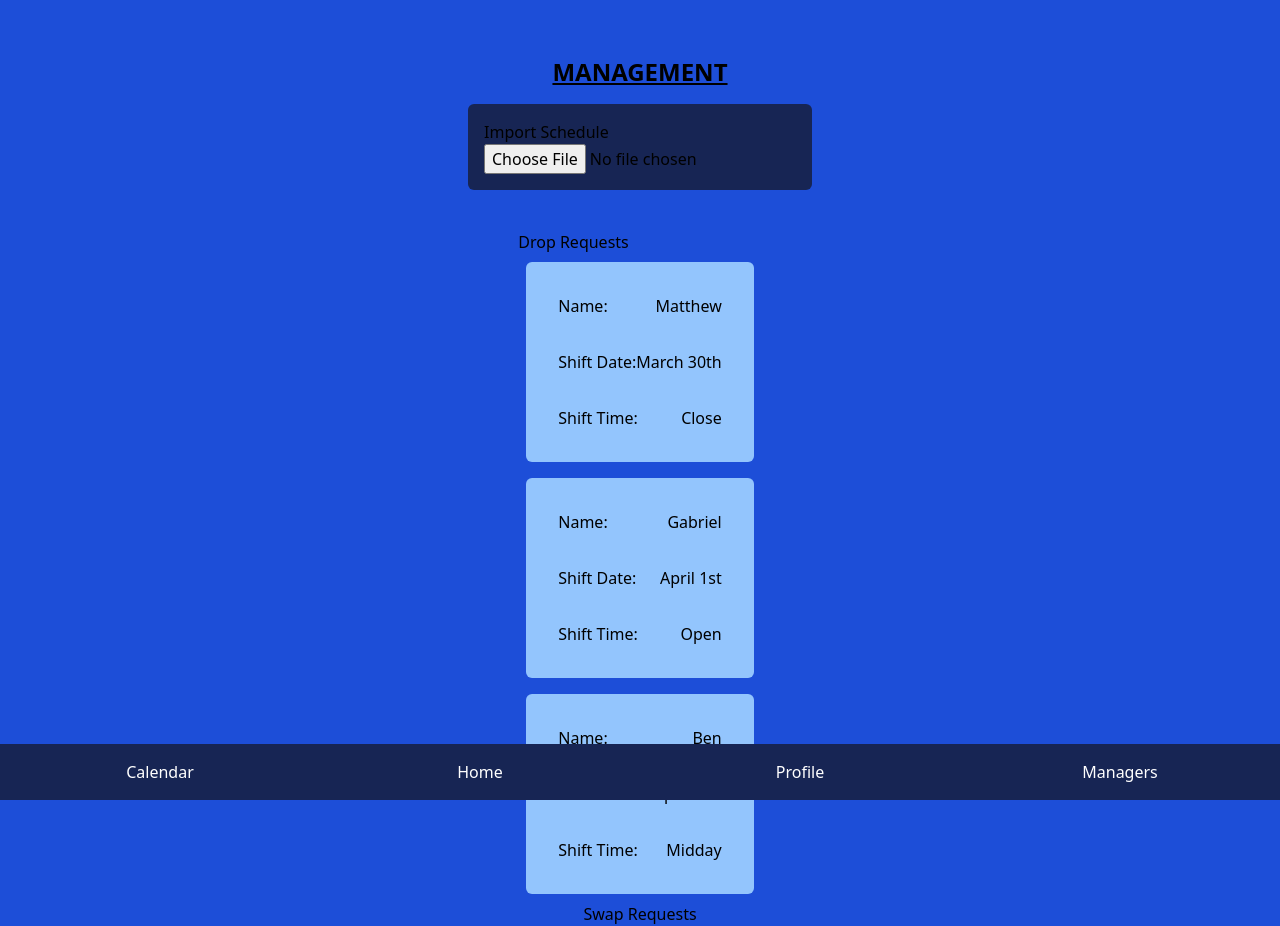
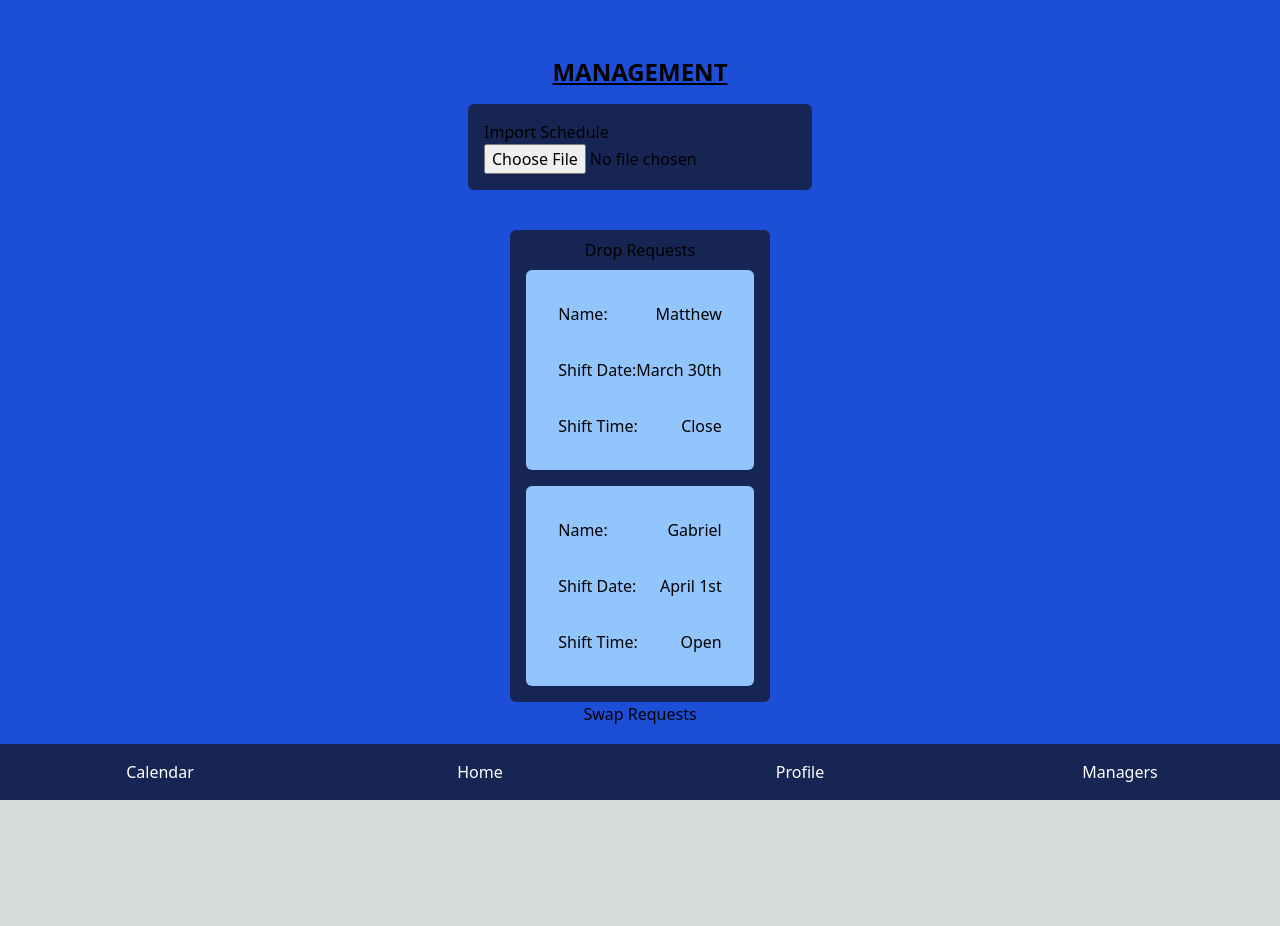
Before and after one commit to RCC-STUDIO/jawn-timetracker, a Next.js app: page /management in a window 1280 px wide. After the commit the page ends 800 px from the top, so only its background shows below. Built offline with nearby package versions, Linux system fonts and the light colour scheme.

Commit message:
Current Front End work
Modals:
- new folder called "modals"
- new file called "ShiftRequest"
     > ShiftRequest is our modal for dropping and potentially swapping shifts
     >currently it is under development

Wait List:
- Login page

```diff
--- a/app/management/page.tsx
+++ b/app/management/page.tsx
@@ -6,7 +6,7 @@ import { useState } from "react";
 const fakeDropsRequests = [
   ["Matthew", "March 30th", "Close"],
   ["Gabriel", "April 1st", "Open"],
-  ["Ben", "April 2nd", "Midday"],
+  // ["Ben", "April 2nd", "Midday"],
 ];
 
 const fakeSwapRequest = [
@@ -15,6 +15,7 @@ const fakeSwapRequest = [
   "April 1st",
   "April 2nd",
 ];
+
 export default function App() {
   const fileHandler = (event: React.ChangeEvent<HTMLInputElement>) => {
     // push this file content to the database
@@ -29,11 +30,12 @@ export default function App() {
           <input type="file" className="" accept="csv"></input>
         </form>
       </div>
-        <div>
-        <h2>Drop Requests</h2>
-        {fakeDropsRequests.map((index) => {
-          return (
-              <div className="flex flex-row w-full overflow-y-auto">
+
+      <div className="flex flex-col items-center bg-blue-950 overflow-y-auto rounded-md p-2 h-50">
+        <h2 className="">Drop Requests</h2>
+        <div className="">
+          {fakeDropsRequests.map((index, key) => (
+            <div key={key} className="flex flex-row w-full">
               <div className="bg-blue-300 p-4 m-2 w-full rounded-md">
                 <div className="flex flex-row p-4 justify-between">
                   <p>Name:</p>
@@ -49,8 +51,8 @@ export default function App() {
                 </div>
               </div>
             </div>
-          );
-        })}
+          ))}
+        </div>
       </div>
 
       <h2>Swap Requests</h2>
--- /dev/null
+++ b/app/modals/ShiftRequest.tsx
@@ -0,0 +1,22 @@
+'use client'
+
+import React from "react"
+
+const buttonStyle = "bg-blue-100 text-blue-950 border rounded-md hover:bg-blue-950 hover:text-blue-100 p-3 mx-5"
+
+export default function ShiftRequest() {
+    return (
+        <div className="flex flex-col bg-blue-950 p-4 border border-blue-950 rounded-md w-full items-center">
+            <button className="bg-red-500 p-2 justify-end">Cancel</button>
+            <h2 className="">Shift Options</h2>
+            <div className="flex flex-row w-full">
+                <button className={buttonStyle}>
+                    Drop
+                </button>
+                <button className={buttonStyle}>
+                    Swap
+                </button>
+            </div>
+        </div>
+    )
+}
--- a/app/page.tsx
+++ b/app/page.tsx
@@ -1,5 +1,5 @@
 import NavBar from "@/components/NavBar"
-import Modal from 'react-modal';
+import ShiftRequest from './modals/ShiftRequest';
 export default function Home() {
 
   const shiftStyle = "flex flex row justify-between";
@@ -55,6 +55,8 @@ export default function Home() {
           </div>
         ))}
       </div>
+
+      <ShiftRequest/>
     </main>
   )
 }
--- a/components/NavBar.tsx
+++ b/components/NavBar.tsx
@@ -18,6 +18,7 @@ export default function NavBar() {
                 <div className={buttonStyle}>
                     <a href="/profile">Profile</a>
                 </div>
+
                 <div className={buttonStyle}>
                     <a href="/management">Managers</a>
                 </div>
```
Lines whose indentation alone changed are shown as unchanged.
